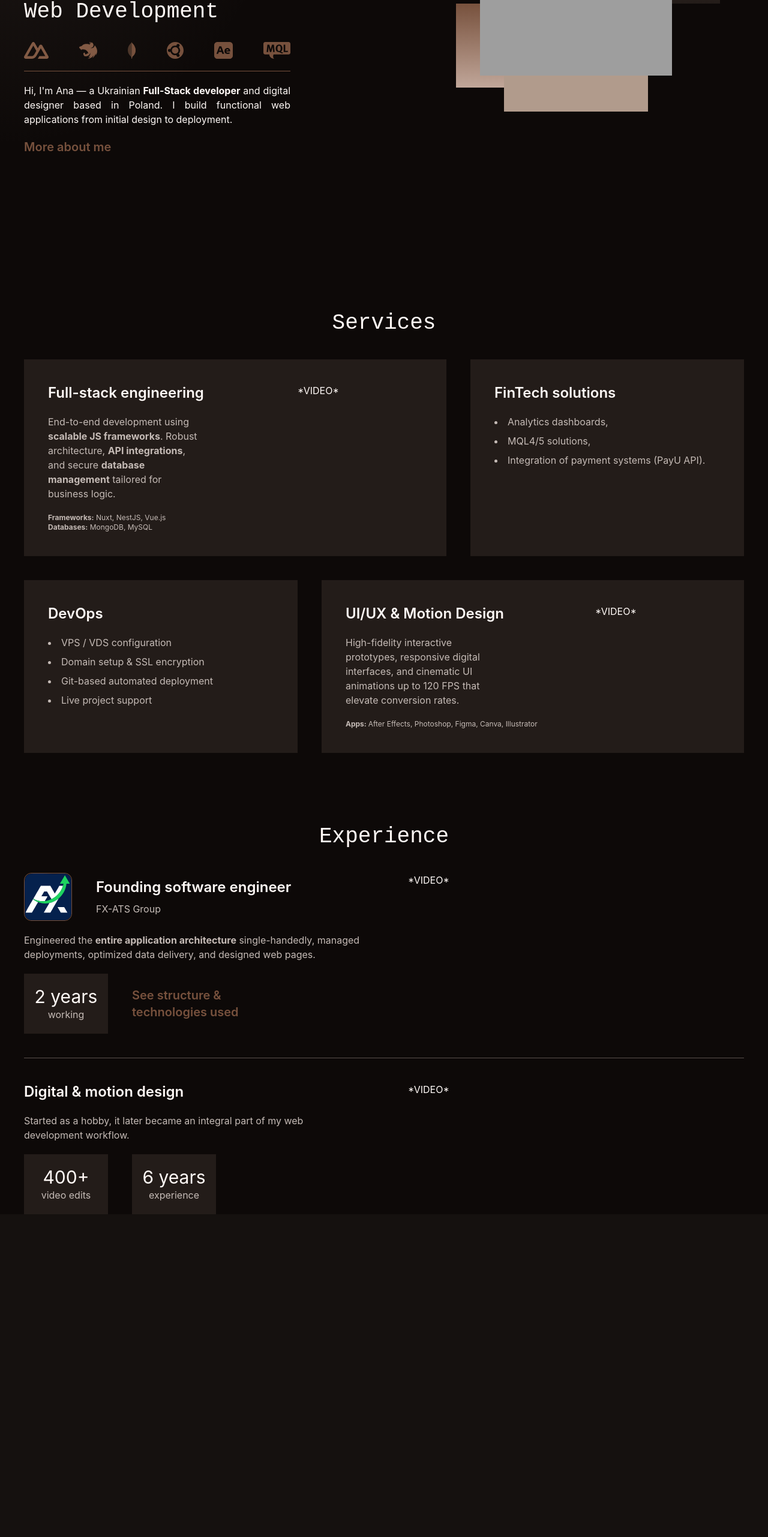
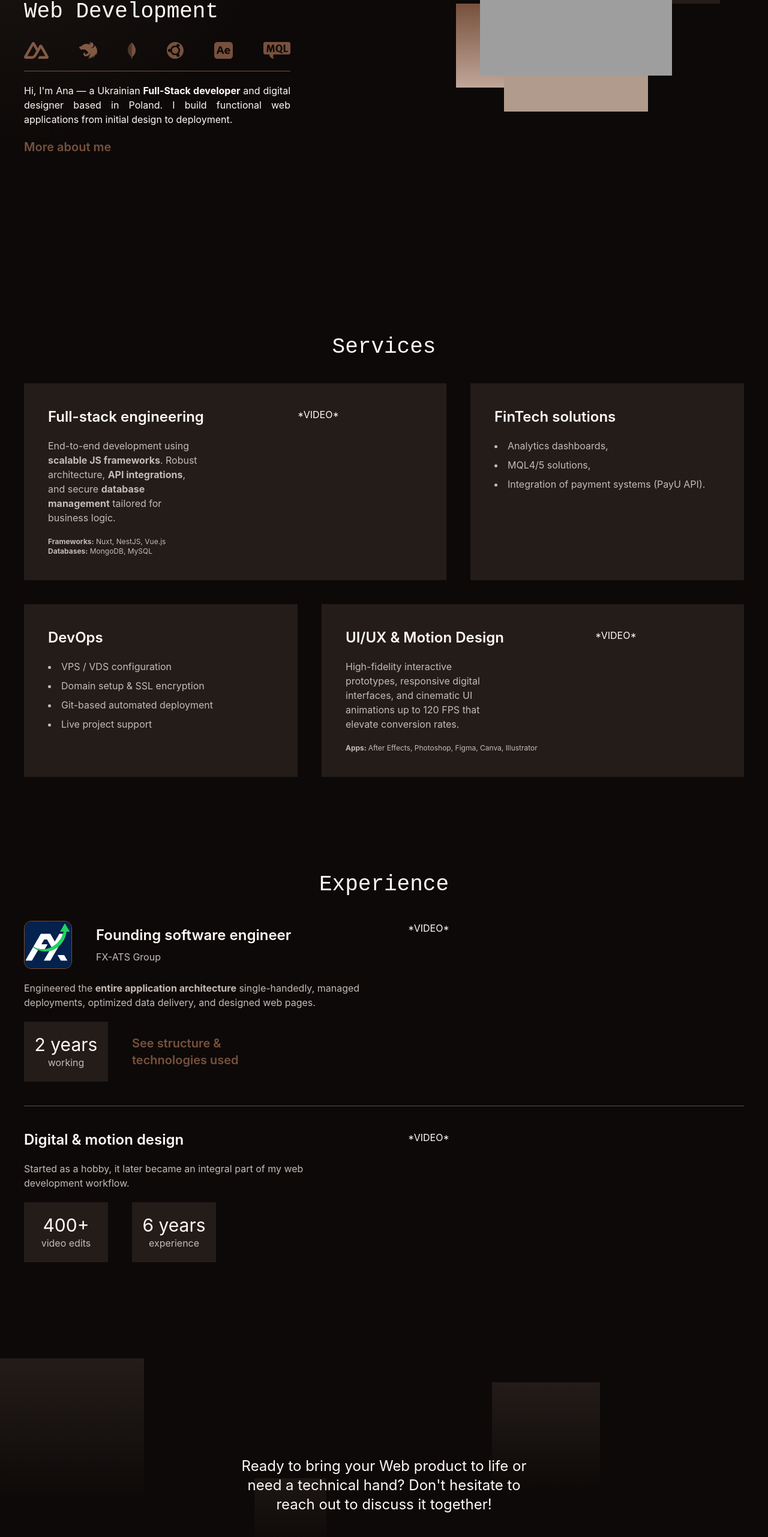
Before and after one commit to anastasiiabalv/anabalv-landing, a Nuxt app: page / in a window 1280 px wide. Shown: the part 234-2796 px from the top of the page at 60% size. Before the commit the page ends 2258 px from the top, so only its background shows below. Built offline with nearby package versions, Linux system fonts and the light colour scheme; grey boxes are pictures that could not be loaded.

Commit message:
feat: contact section

```diff
--- a/app/assets/css/main.css
+++ b/app/assets/css/main.css
@@ -17,7 +17,7 @@
     scroll-behavior: smooth;
   }
   h2 {
-    @apply text-4xl font-mono text-center mt-30 mb-10;
+    @apply text-4xl font-mono text-center mt-40 mb-10;
   }
   h3 {
     @apply font-semibold text-2xl;
--- /dev/null
+++ b/app/components/ContactSection.vue
@@ -0,0 +1,34 @@
+<template>
+  <section class="relative min-h-150 w-full flexbox mt-30">
+    <div class="absolute inset-0 pointer-events-none select-none">
+      <div class="top-10 -left-10 w-60 h-60 bgbox"></div>
+      <div class="top-[40%] left-[32%] w-30 h-30 opacity-70 bgbox"></div>
+      <div class="top-20 right-[20%] w-45 h-45 bgbox"></div>
+      <div class="bottom-5 right-[5%] w-48 h-48 bgbox"></div>
+    </div>
+
+    <div class="relative z-10 max-w-lg text-milk text-center">
+      <p class="text-2xl">
+        Ready to bring your Web product to life or need a technical hand? Don't hesitate to reach out to discuss it
+        together!
+      </p>
+      <button
+        class="bg-bronze px-7 py-3 text-2xl trans hover:bg-[#928178] hover:shadow-[0_0_10px_rgba(177,155,140,0.5)] mt-10 cursor-pointer active:bg-milk"
+        @click="showcontact = true">
+        Contact me
+      </button>
+    </div>
+  </section>
+</template>
+
+<script lang="ts" setup>
+const showcontact = useState<boolean>('showcontact', () => false)
+</script>
+
+<style scoped>
+@reference '@/assets/css/main.css';
+
+.bgbox {
+  @apply -z-10 bg-linear-180 from-brownblock to-transparent absolute;
+}
+</style>
--- a/app/pages/index.vue
+++ b/app/pages/index.vue
@@ -3,6 +3,7 @@
     <HeroSection />
     <ServicesSection />
     <ExperienceSection />
+    <ContactSection />
   </div>
 </template>
 
```
